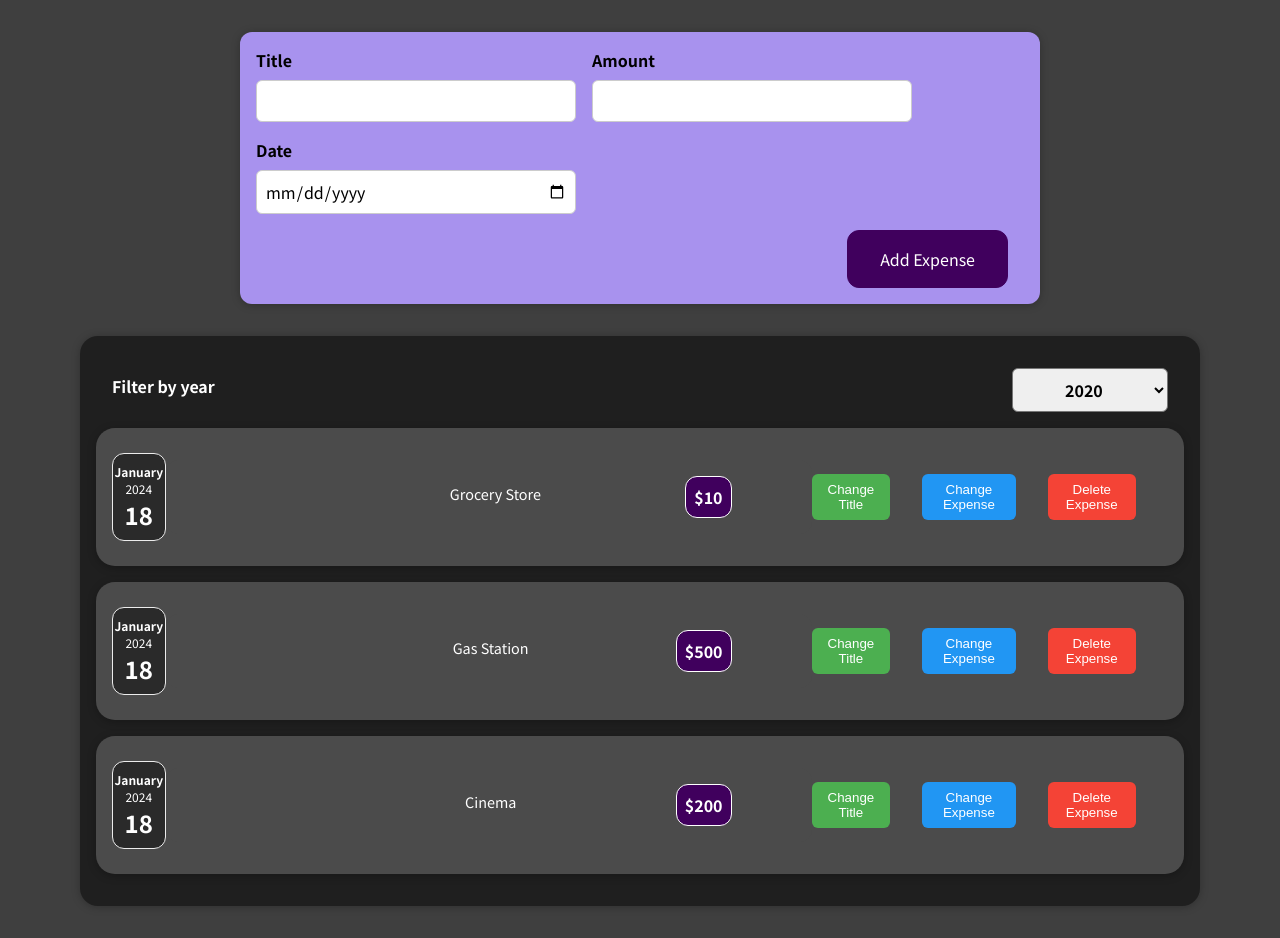
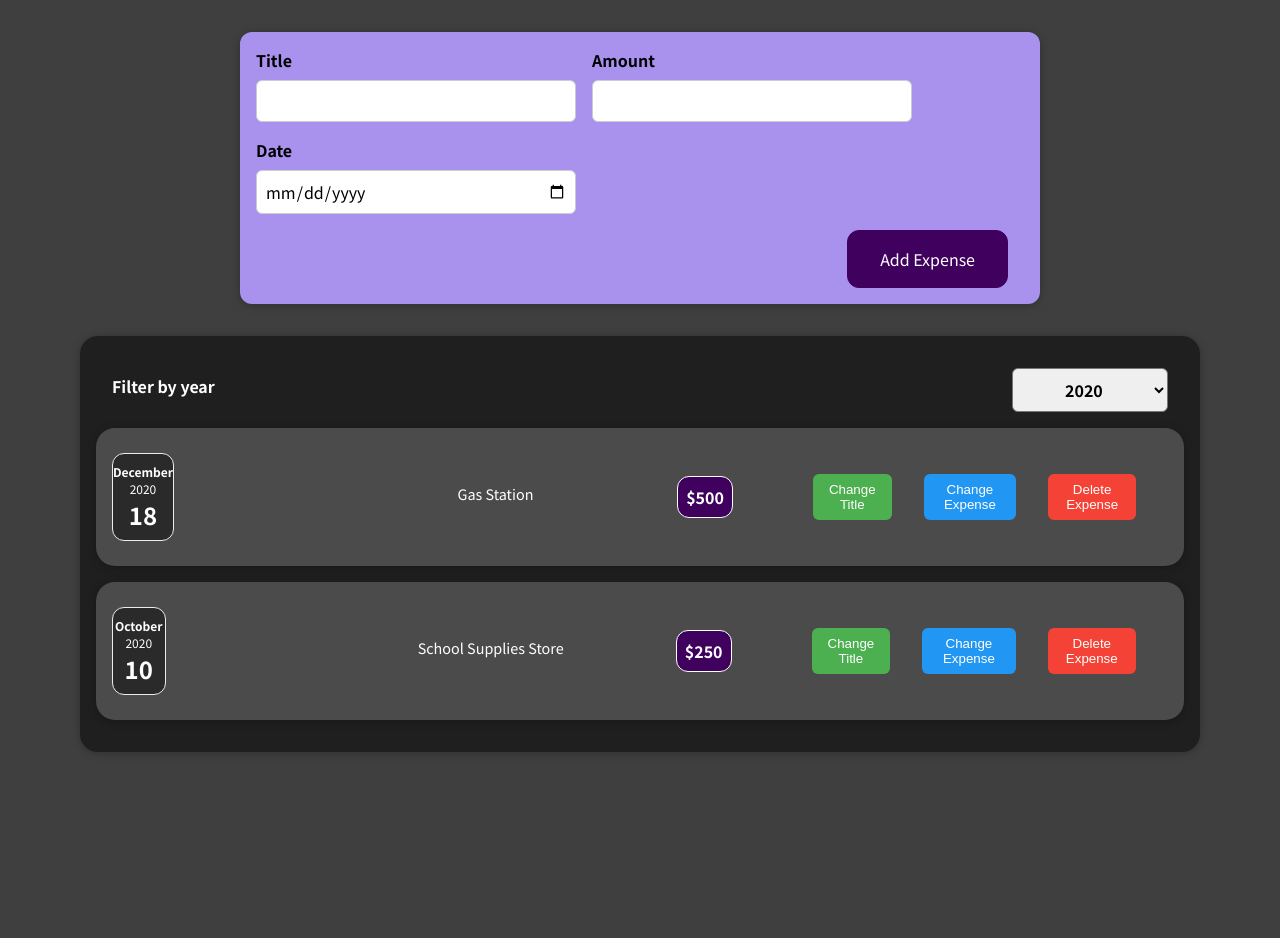
Before and after one commit to Pratyasha955/Reactjs-project, a React (Create React App) app: page / in a window 1280 px wide. After the commit the page ends 800 px from the top, so only its background shows below. Built offline with nearby package versions, Linux system fonts and the light colour scheme.

Commit message:
Implementing the filter

```diff
--- a/src/App.js
+++ b/src/App.js
@@ -5,11 +5,20 @@ import Expenses from './components/Expenses/Expenses';
 
 function App() {
   const DUMMY_EXPENSES = [
-    { id: 1, date: new Date(2023, 12, 18), expenseName: 'Food', amount: '10', location: 'Grocery Store' },
-    { id: 2, date: new Date(2023, 12, 18), expenseName: 'Petrol', amount: '500', location: 'Gas Station' },
-    { id: 3, date: new Date(2023, 12, 18), expenseName: 'Movies', amount: '200', location: 'Cinema' },
+    { id: 1, date: new Date(2023, 11, 18), expenseName: 'Food', amount: '10', location: 'Grocery Store' },
+    { id: 2, date: new Date(2020, 11, 18), expenseName: 'Petrol', amount: '500', location: 'Gas Station' },
+    { id: 3, date: new Date(2022, 11, 18), expenseName: 'Movies', amount: '200', location: 'Cinema' },
+    { id: 4, date: new Date(2023, 5, 12), expenseName: 'Electronics', amount: '800', location: 'Tech Store' },
+    { id: 5, date: new Date(2022, 8, 28), expenseName: 'Clothing', amount: '150', location: 'Fashion Mall' },
+    { id: 6, date: new Date(2021, 2, 5), expenseName: 'Books', amount: '50', location: 'Bookstore' },
+    { id: 7, date: new Date(2022, 7, 15), expenseName: 'Dining Out', amount: '80', location: 'Restaurant' },
+    { id: 8, date: new Date(2023, 10, 20), expenseName: 'Healthcare', amount: '300', location: 'Pharmacy' },
+    { id: 9, date: new Date(2023, 3, 9), expenseName: 'Home Supplies', amount: '120', location: 'Supermarket' },
+    { id: 10, date: new Date(2023, 6, 17), expenseName: 'Travel', amount: '350', location: 'Travel Agency' },
+    { id: 11, date: new Date(2022, 1, 25), expenseName: 'Gym Membership', amount: '75', location: 'Fitness Center' },
+    { id: 12, date: new Date(2021, 4, 3), expenseName: 'Car Maintenance', amount: '200', location: 'Auto Repair Shop' },
+    { id: 13, date: new Date(2020, 9, 10), expenseName: 'Education', amount: '250', location: 'School Supplies Store' },
   ];
-
   // const expenseItems = [];
   // for (let i = 0; i < expenses.length; i++) {
   //   const expense = expenses[i];
--- a/src/components/Expenses/Expenses.js
+++ b/src/components/Expenses/Expenses.js
@@ -12,6 +12,24 @@ const Expenses = (props) => {
     setFilteredYear(selectedYear);
   };
 
+  const filteredExpenses = props.items.filter((expense) => {
+    return expense.date.getFullYear().toString() === filteredYear;
+  });
+
+  let expensesContent = <p>No expenses found.</p>;
+
+  if (filteredExpenses.length > 0) {
+    expensesContent = filteredExpenses.map((expense) => (
+      <ExpenseItem
+        key={expense.id}
+        title={expense.title}
+        location={expense.location}
+        amount={expense.amount}
+        date={expense.date}
+      />
+    ));
+  }
+
   return (
     <div>
       <Card className='expenses'>
@@ -19,15 +37,7 @@ const Expenses = (props) => {
           selected={filteredYear}
           onChangeFilter={filterChangeHandler}
         />
-        {props.items.map((expense) => (
-          <ExpenseItem
-            key={expense.id}
-            title={expense.title}
-            location= {expense.location}
-            amount={expense.amount}
-            date={expense.date}
-          />
-        ))}
+        {expensesContent}
       </Card>
     </div>
   );
```
